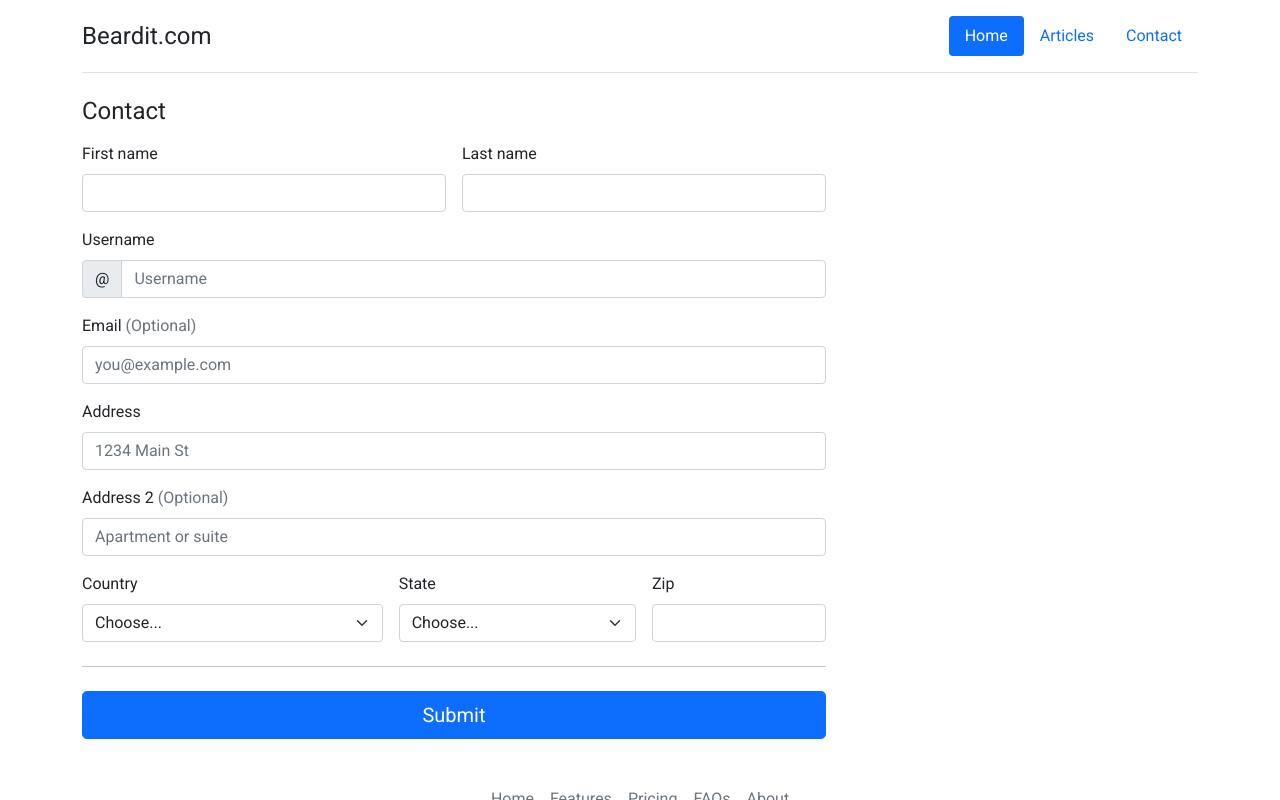
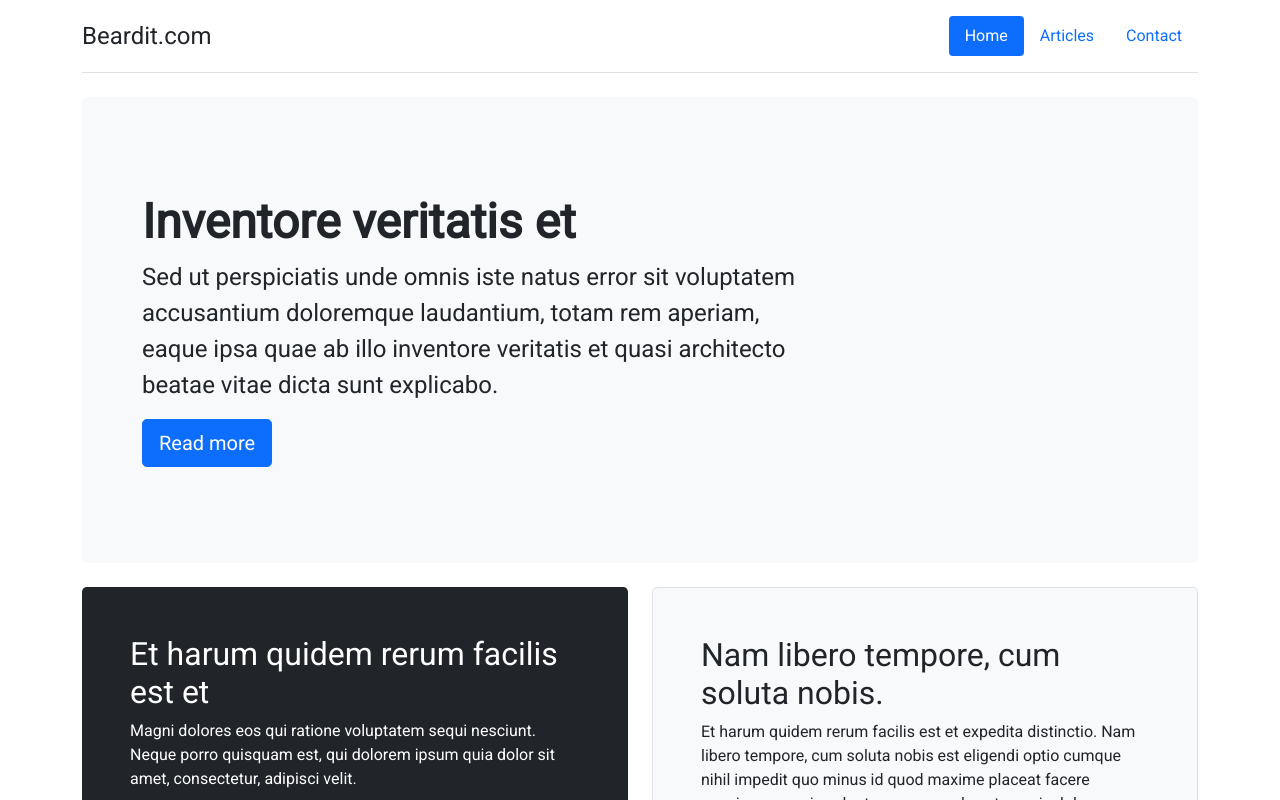
Before and after one commit to cbsajan/Vue3-Routing-2022, a Vue app: page / in a window 1280 px wide. Shown: the top 800 px of the page. Built offline with nearby package versions, Linux system fonts and the light colour scheme.

Commit message:
Creating Routes

```diff
--- a/package.json
+++ b/package.json
@@ -9,7 +9,8 @@
   },
   "dependencies": {
     "core-js": "^3.8.3",
-    "vue": "^3.2.13"
+    "vue": "^3.2.13",
+    "vue-router": "4"
   },
   "devDependencies": {
     "@babel/core": "^7.12.16",
--- a/src/App.vue
+++ b/src/App.vue
@@ -1,25 +1,14 @@
 <template>
   <app-header></app-header>
   <div class="container">
-    <!-- <home-component></home-component> -->
-    <!-- <articles-main></articles-main> -->
-    <!-- <article-comp></article-comp> -->
-    <contact-component></contact-component>
+    <router-view></router-view>
   </div>
   <app-footer></app-footer>
 </template>
 
 <script>
-// import HomeComponent from './components/index';
-// import ArticlesMain from './components/Articles'
-// import ArticleComp from './components/Articles/article'
-import ContactComponent from './components/Contact/Index_Comp.vue'
+
 export default {
-  components: {
-    // HomeComponent
-    // ArticlesMain
-    // ArticleComp
-    ContactComponent
-  }
+
 }
 </script>
--- a/src/main.js
+++ b/src/main.js
@@ -1,11 +1,27 @@
 import { createApp } from 'vue'
+import { createRouter,createWebHistory } from 'vue-router'
 import App from './App.vue'
 
 import Header from './components/header_footer/Header_Comp.vue';
 import Footer from './components/header_footer/Footer_Comp.vue';
+import Articles from './components/Articles/Index_Comp.vue'
+
+import Contact from './components/Contact/Index_Comp.vue';
+import Home from './components/Index_comp.vue';
+
 
 const app =  createApp(App);
 
+const routes = createRouter({
+    history: createWebHistory(),
+    routes:[
+        { path:'/', component: Home },
+        { path:'/articles', component: Articles },
+        { path:'/contact', component: Contact }
+    ]
+});
+
 app.component('app-header',Header);
 app.component('app-footer',Footer);
+app.use(routes)
 app.mount('#app')
```
Also changed, not shown: 1 other file (tests, documents, lock files or other folders).
